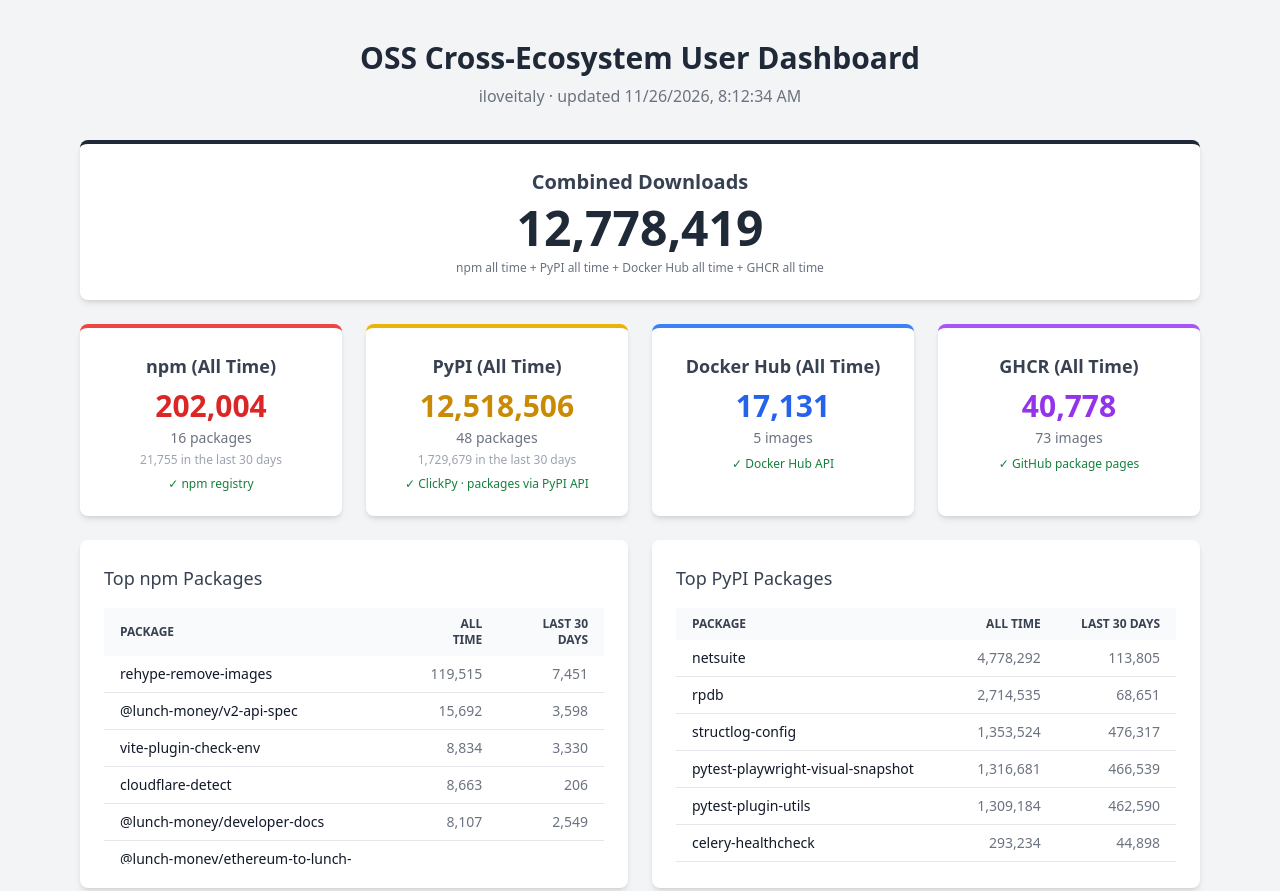
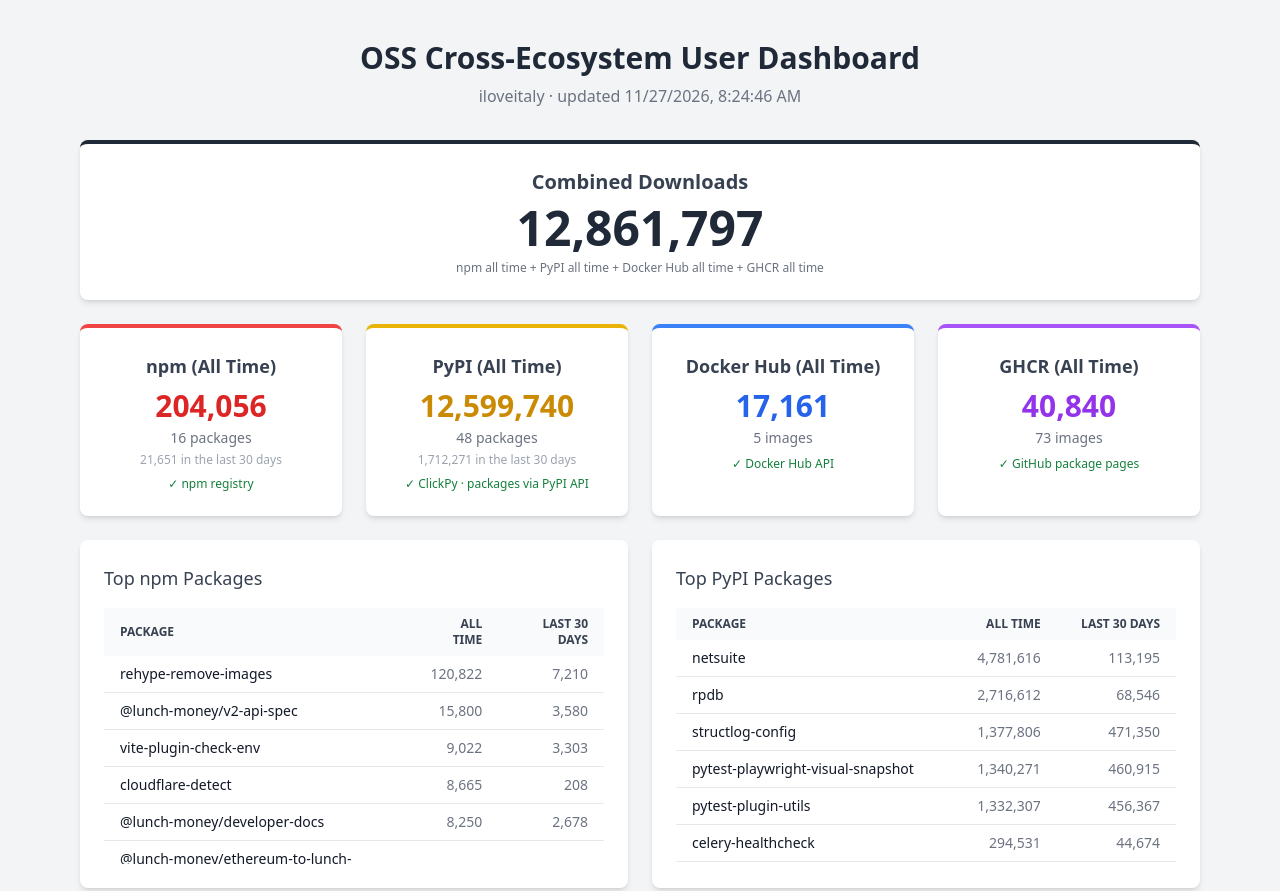
Before and after one commit to sroraldo/oss-dashboard, a plain HTML site: page index.html in a window 1280 px wide. Shown: the top 891 px of the page. Drawn offline with nearby package versions, Linux system fonts and the light colour scheme.

Commit message:
Update download stats

```diff
--- a/index.html
+++ b/index.html
@@ -9,361 +9,361 @@
     <!-- STATS:START -->
     <script>window.STATS = {
   "username": "iloveitaly",
-  "updated": "2026-11-26T08:12:34+00:00",
+  "updated": "2026-11-27T08:24:46+00:00",
   "npm": {
     "ok": true,
     "source": "npm registry",
-    "total": 202004,
+    "total": 204056,
     "packages": [
       {
         "name": "rehype-remove-images",
-        "downloads": 119515,
-        "last_30": 7451
+        "downloads": 120822,
+        "last_30": 7210
       },
       {
         "name": "@lunch-money/v2-api-spec",
-        "downloads": 15692,
-        "last_30": 3598
+        "downloads": 15800,
+        "last_30": 3580
       },
       {
         "name": "vite-plugin-check-env",
-        "downloads": 8834,
-        "last_30": 3330
+        "downloads": 9022,
+        "last_30": 3303
       },
       {
         "name": "cloudflare-detect",
-        "downloads": 8663,
-        "last_30": 206
+        "downloads": 8665,
+        "last_30": 208
       },
       {
         "name": "@lunch-money/developer-docs",
-        "downloads": 8107,
-        "last_30": 2549
+        "downloads": 8250,
+        "last_30": 2678
       },
       {
         "name": "@lunch-money/ethereum-to-lunch-money",
-        "downloads": 7634,
-        "last_30": 544
+        "downloads": 7655,
+        "last_30": 536
       },
       {
         "name": "@lunch-money/lunch-money-js-v2",
-        "downloads": 7195,
-        "last_30": 2130
+        "downloads": 7282,
+        "last_30": 2175
       },
       {
         "name": "lunch-money",
-        "downloads": 7034,
+        "downloads": 7101,
         "last_30": 353
       },
       {
         "name": "@lunch-money/kraken-extension",
-        "downloads": 4445,
-        "last_30": 232
+        "downloads": 4456,
+        "last_30": 234
       },
       {
         "name": "@lunch-money/binance-to-lunch-money",
-        "downloads": 4176,
-        "last_30": 199
+        "downloads": 4225,
+        "last_30": 248
       },
       {
         "name": "@lunch-money/coinbase-to-lunch-money",
-        "downloads": 3716,
-        "last_30": 399
+        "downloads": 3741,
+        "last_30": 370
       },
       {
         "name": "better-node-inspect",
-        "downloads": 1708,
-        "last_30": 126
+        "downloads": 1710,
+        "last_30": 128
       },
       {
         "name": "@lunch-money/preset-categories",
-        "downloads": 1583,
-        "last_30": 262
+        "downloads": 1596,
+        "last_30": 266
       },
       {
         "name": "@lunch-money/coinbase-pro-to-lunch-money",
-        "downloads": 1539,
-        "last_30": 32
+        "downloads": 1540,
+        "last_30": 33
       },
       {
         "name": "analytics-plugin-rewardful",
-        "downloads": 1321,
-        "last_30": 283
+        "downloads": 1348,
+        "last_30": 267
       },
       {
         "name": "@lunch-money/v2-api-tests",
-        "downloads": 842,
-        "last_30": 61
+        "downloads": 843,
+        "last_30": 62
       }
     ],
     "period": "All Time",
-    "last_30": 21755
+    "last_30": 21651
   },
   "pypi": {
     "ok": true,
     "source": "ClickPy \u00b7 packages via PyPI API",
-    "total": 12518506,
+    "total": 12599740,
     "packages": [
       {
         "name": "netsuite",
-        "downloads": 4778292,
-        "last_30": 113805
+        "downloads": 4781616,
+        "last_30": 113195
       },
       {
         "name": "rpdb",
-        "downloads": 2714535,
-        "last_30": 68651
+        "downloads": 2716612,
+        "last_30": 68546
       },
       {
         "name": "structlog-config",
-        "downloads": 1353524,
-        "last_30": 476317
+        "downloads": 1377806,
+        "last_30": 471350
       },
       {
         "name": "pytest-playwright-visual-snapshot",
-        "downloads": 1316681,
-        "last_30": 466539
+        "downloads": 1340271,
+        "last_30": 460915
       },
       {
         "name": "pytest-plugin-utils",
-        "downloads": 1309184,
-        "last_30": 462590
+        "downloads": 1332307,
+        "last_30": 456367
       },
       {
         "name": "celery-healthcheck",
-        "downloads": 293234,
-        "last_30": 44898
+        "downloads": 294531,
+        "last_30": 44674
       },
       {
         "name": "funcy-pipe",
-        "downloads": 79916,
-        "last_30": 21172
+        "downloads": 81068,
+        "last_30": 21833
       },
       {
         "name": "fastapi-ipware",
-        "downloads": 57497,
-        "last_30": 8661
+        "downloads": 58077,
+        "last_30": 8863
       },
       {
         "name": "ipython-ctrlr-fzf",
-        "downloads": 54021,
-        "last_30": 2082
+        "downloads": 54049,
+        "last_30": 1954
       },
       {
         "name": "aiautocommit",
-        "downloads": 46145,
-        "last_30": 2818
+        "downloads": 46163,
+        "last_30": 2790
       },
       {
         "name": "github-overlord",
-        "downloads": 45608,
-        "last_30": 1519
+        "downloads": 45615,
+        "last_30": 1470
       },
       {
         "name": "activemodel",
-        "downloads": 44833,
-        "last_30": 2905
+        "downloads": 44895,
+        "last_30": 2947
       },
       {
         "name": "todoist-digest",
-        "downloads": 44145,
-        "last_30": 567
+        "downloads": 44180,
+        "last_30": 598
       },
       {
         "name": "clean-workspace",
-        "downloads": 42133,
-        "last_30": 715
+        "downloads": 42137,
+        "last_30": 712
       },
       {
         "name": "ipython-playground",
-        "downloads": 38291,
-        "last_30": 17127
+        "downloads": 39385,
+        "last_30": 17936
       },
       {
         "name": "gmail-digest",
-        "downloads": 21992,
-        "last_30": 476
+        "downloads": 21996,
+        "last_30": 454
       },
       {
         "name": "alembic-squawk",
-        "downloads": 20134,
-        "last_30": 5426
+        "downloads": 20184,
+        "last_30": 5266
       },
       {
         "name": "detect-shadowed-modules",
-        "downloads": 18815,
-        "last_30": 4008
+        "downloads": 18857,
+        "last_30": 3827
       },
       {
         "name": "beautiful-traceback",
-        "downloads": 18356,
-        "last_30": 2169
+        "downloads": 18396,
+        "last_30": 2171
       },
       {
         "name": "llm-ide-rules",
-        "downloads": 17922,
-        "last_30": 1883
+        "downloads": 17938,
+        "last_30": 1869
       },
       {
         "name": "docker-hosts",
-        "downloads": 17583,
-        "last_30": 4837
+        "downloads": 17598,
+        "last_30": 4699
       },
       {
         "name": "gmail-draft-creator",
-        "downloads": 16974,
-        "last_30": 358
+        "downloads": 16981,
+        "last_30": 349
       },
       {
         "name": "react-router-routes",
-        "downloads": 16598,
-        "last_30": 3761
+        "downloads": 16635,
+        "last_30": 3602
       },
       {
         "name": "generate-fastapi-typed-routes",
-        "downloads": 16419,
-        "last_30": 3920
+        "downloads": 16441,
+        "last_30": 3745
       },
       {
         "name": "llm-sql-prompt",
-        "downloads": 15170,
-        "last_30": 673
+        "downloads": 15181,
+        "last_30": 674
       },
       {
         "name": "todoist-scheduler",
-        "downloads": 14788,
-        "last_30": 219
+        "downloads": 14803,
+        "last_30": 232
       },
       {
         "name": "pytest-celery-utils",
-        "downloads": 12576,
-        "last_30": 2199
+        "downloads": 12610,
+        "last_30": 2034
       },
       {
         "name": "git-history-extraction",
-        "downloads": 12439,
-        "last_30": 762
+        "downloads": 12469,
+        "last_30": 755
       },
       {
         "name": "uv-development-toggle",
-        "downloads": 11472,
-        "last_30": 452
+        "downloads": 11496,
+        "last_30": 450
       },
       {
         "name": "pytest-line-runner",
-        "downloads": 10973,
-        "last_30": 2173
+        "downloads": 11008,
+        "last_30": 2013
       },
       {
         "name": "datasette-enrichments-shell",
-        "downloads": 6622,
-        "last_30": 124
+        "downloads": 6629,
+        "last_30": 125
       },
       {
         "name": "sqlalchemy-postgres-point",
-        "downloads": 6522,
-        "last_30": 652
+        "downloads": 6539,
+        "last_30": 642
       },
       {
         "name": "docker-image-cleanup",
-        "downloads": 6015,
-        "last_30": 346
+        "downloads": 6017,
+        "last_30": 344
       },
       {
         "name": "pytest-playwright-artifacts",
-        "downloads": 5621,
-        "last_30": 891
+        "downloads": 5643,
+        "last_30": 889
       },
       {
         "name": "cloudflare-analytics",
-        "downloads": 4867,
-        "last_30": 564
+        "downloads": 4887,
+        "last_30": 560
+      },
+      {
+        "name": "apple-maps-api",
+        "downloads": 3916,
+        "last_30": 933
       },
       {
         "name": "ics-to-datasette",
-        "downloads": 3901,
+        "downloads": 3906,
         "last_30": 86
       },
       {
-        "name": "apple-maps-api",
-        "downloads": 3887,
-        "last_30": 948
-      },
-      {
         "name": "radar-mapping-api",
-        "downloads": 3876,
-        "last_30": 401
+        "downloads": 3896,
+        "last_30": 406
       },
       {
         "name": "readwise-to-datasette",
-        "downloads": 3272,
-        "last_30": 71
+        "downloads": 3273,
+        "last_30": 69
       },
       {
         "name": "ipython-copy",
-        "downloads": 2745,
-        "last_30": 210
+        "downloads": 2751,
+        "last_30": 202
       },
       {
         "name": "playwright-trace-analyzer",
-        "downloads": 2721,
-        "last_30": 226
+        "downloads": 2730,
+        "last_30": 228
       },
       {
         "name": "todoist-to-md",
-        "downloads": 1876,
-        "last_30": 119
+        "downloads": 1884,
+        "last_30": 126
       },
       {
         "name": "lunchmoney-transaction-enhancer",
-        "downloads": 1654,
-        "last_30": 194
+        "downloads": 1663,
+        "last_30": 198
       },
       {
         "name": "lunchmoney-venmo-track",
-        "downloads": 1596,
-        "last_30": 179
+        "downloads": 1601,
+        "last_30": 182
       },
       {
         "name": "gohighlevel-api",
-        "downloads": 1302,
-        "last_30": 100
+        "downloads": 1304,
+        "last_30": 97
       },
       {
         "name": "amazon-lunchmoney",
-        "downloads": 623,
-        "last_30": 211
+        "downloads": 625,
+        "last_30": 209
       },
       {
         "name": "cleanup-orphans",
-        "downloads": 599,
-        "last_30": 118
+        "downloads": 601,
+        "last_30": 115
       },
       {
         "name": "pytest-playwright-pause",
-        "downloads": 557,
-        "last_30": 557
+        "downloads": 570,
+        "last_30": 570
       }
     ],
     "period": "All Time",
-    "last_30": 1729679
+    "last_30": 1712271
   },
   "docker": {
     "ok": true,
     "source": "Docker Hub API",
-    "total": 17131,
+    "total": 17161,
     "packages": [
       {
         "name": "asdf-devcontainer",
-        "downloads": 6173
+        "downloads": 6201
       },
       {
         "name": "pihole-scheduled-blocking",
-        "downloads": 3858
+        "downloads": 3859
       },
       {
         "name": "dreamhost-dns-updater",
-        "downloads": 3518
+        "downloads": 3519
       },
       {
         "name": "lunchmoney-assets",
@@ -378,7 +378,7 @@
   "ghcr": {
     "ok": true,
     "source": "GitHub package pages",
-    "total": 40778,
+    "total": 40840,
     "packages": [
       {
         "name": "listmonk-newsletter",
@@ -394,11 +394,11 @@
       },
       {
         "name": "zip-code-database",
-        "downloads": 2416
+        "downloads": 2431
       },
       {
         "name": "playwright-loophole",
-        "downloads": 2351
+        "downloads": 2366
       },
       {
         "name": "gmail-digest",
@@ -414,7 +414,7 @@
       },
       {
         "name": "pypi-api",
-        "downloads": 1280
+        "downloads": 1302
       },
       {
         "name": "python-starter-template",
@@ -426,7 +426,7 @@
       },
       {
         "name": "pypi-data-to-dolthub",
-        "downloads": 659
+        "downloads": 669
       },
       {
         "name": "railpack-mise",
@@ -674,7 +674,7 @@
       }
     ]
   },
-  "grand_total": 12778419
+  "grand_total": 12861797
 };</script>
     <!-- STATS:END -->
 </head>
```
